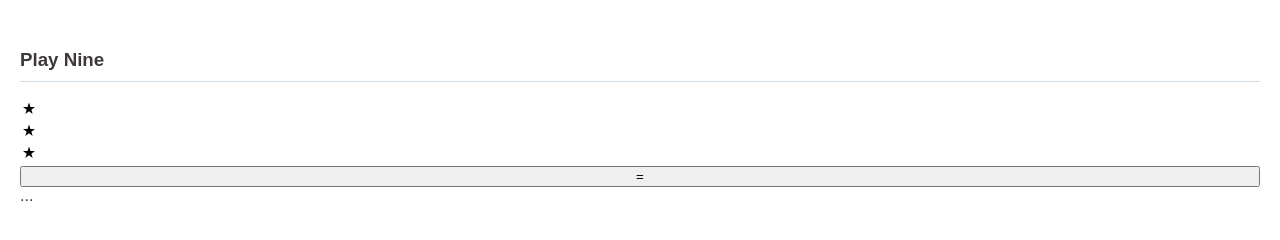
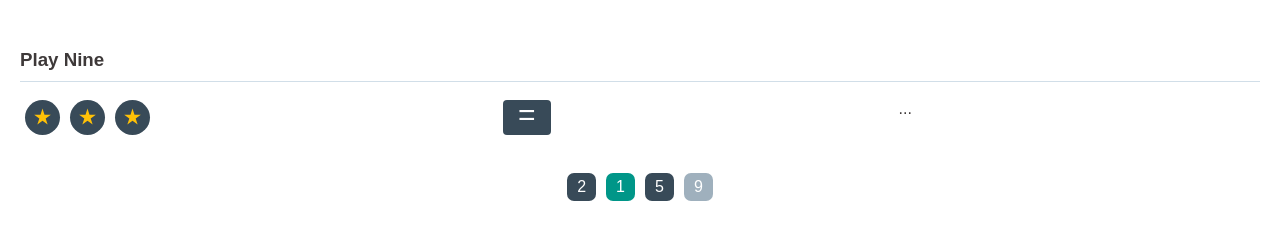
Before and after one commit to THEozmic/math-skills-game, a React app: page / in a window 1280 px wide. Built offline with nearby package versions, Linux system fonts and the light colour scheme.

Commit message:
Update higher-level components and add basic styles

```diff
--- a/src/components/Game.js
+++ b/src/components/Game.js
@@ -2,6 +2,7 @@
 import Stars from "./Stars";
 import Button from "./Button";
 import Answer from "./Answer";
+import Numbers from "./Numbers";
 
 class Game extends Component {
   render() {
@@ -12,6 +13,8 @@
           <Stars />
           <Button />
           <Answer />
+          <br />
+          <Numbers />
         </div>
       </div>
     );
--- /dev/null
+++ b/src/components/Numbers.js
@@ -0,0 +1,16 @@
+import React, { Component } from "react";
+
+class Numbers extends Component {
+  render() {
+    return (
+      <div className="item numbers">
+        <span className="number">2</span>
+        <span className="number number--selected">1</span>
+        <span className="number">5</span>
+        <span className="number number--disabled">9</span>
+      </div>
+    );
+  }
+}
+
+export default Numbers;
--- a/src/styles/main.css
+++ b/src/styles/main.css
@@ -12,8 +12,62 @@
 
 .container {
   display: grid;
+  grid-template-columns: auto auto auto;
 }
 
 .item {
-  display: inline-grid;
+  display: inline;
 }
+
+button {
+  background-color: #384a58;
+  padding: 0px 15px;
+  border-radius: 4px;
+  color: #fff;
+  font-size: 30px;
+  border: none;
+  line-height: 1;
+  padding-bottom: 5px;
+}
+
+.star svg {
+  width: 25px;
+  height: 25px;
+  fill: #ffc107;
+}
+
+.star {
+  margin: 0 5px;
+  display: inline-block;
+  background-color: #384a58;
+  line-height: 0.5;
+  border-radius: 100%;
+  padding: 5px;
+}
+
+.numbers {
+  grid-column: 1 / span 3;
+  padding: 20px;
+  text-align: center;
+}
+
+.number {
+  margin: 0 5px;
+  display: inline-block;
+  background-color: #384a58;
+  line-height: 0.5;
+  border-radius: 7px;
+  padding: 10px;
+  color: #fff;
+  cursor: pointer;
+}
+
+.number--disabled {
+  background-color: #9fb0bd;
+  cursor: not-allowed;
+}
+
+.number--selected {
+  background-color: #009688;
+  cursor: not-allowed;
+}
```
